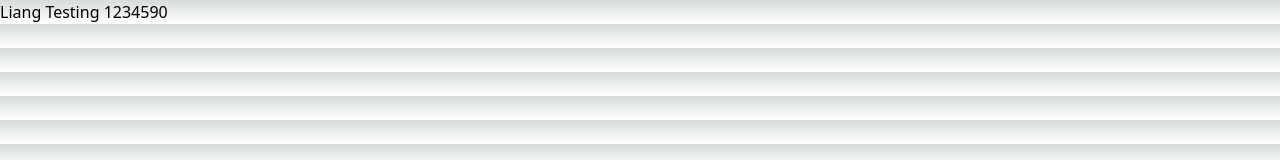
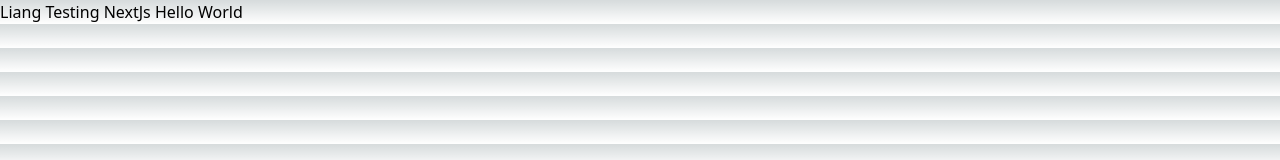
Before and after one commit to lawweiliang/coolify-nextjs-testing, a Next.js app: page / in a window 1280 px wide. Shown: the top 160 px of the page. Built offline with nearby package versions, Linux system fonts and the light colour scheme.

Commit message:
update:app/pages - helloworld 1

```diff
--- a/app/page.tsx
+++ b/app/page.tsx
@@ -2,6 +2,6 @@ import Image from "next/image";
 
 export default function Home() {
   return (
-    <h1>Liang Testing 1234590</h1>
+    <h1>Liang Testing NextJs Hello World</h1>
   );
 }
```
